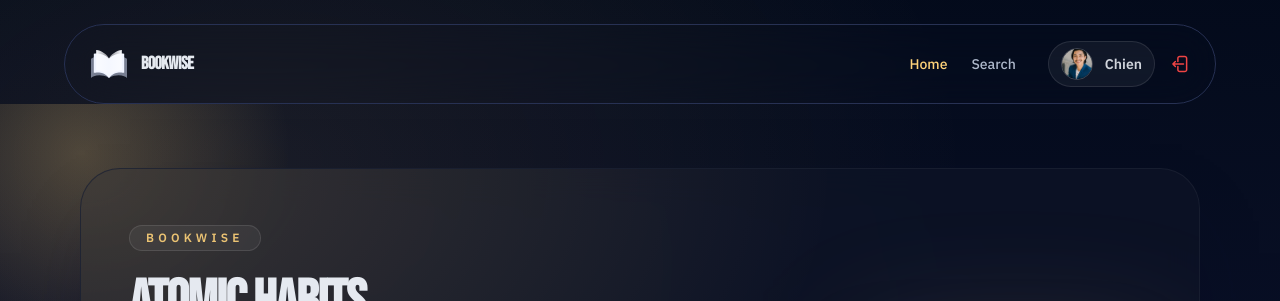
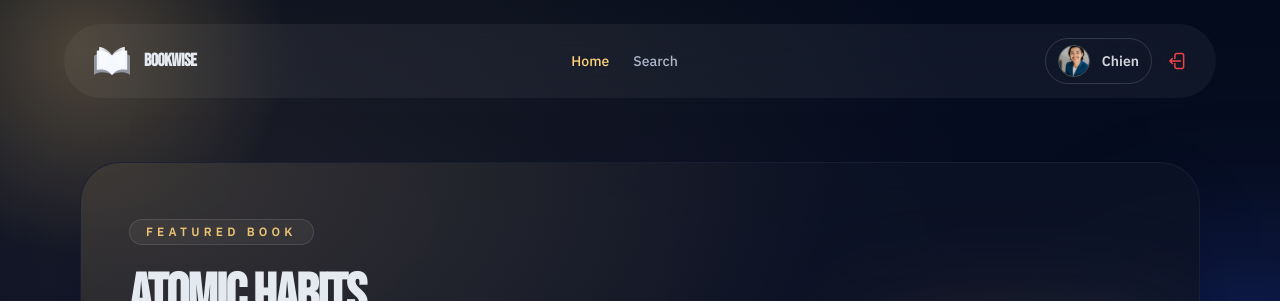
Before and after one commit to heyitschien/university-library-full-stack, a Next.js app: page /web in a window 1280 px wide. Shown: the top 301 px of the page. Built offline with nearby package versions, Linux system fonts and the light colour scheme.

Commit message:
update header to be a part of the main page floating feel

```diff
--- a/src/app/layout.tsx
+++ b/src/app/layout.tsx
@@ -59,6 +59,10 @@ export default function RootLayout({
       <body
         className={`${plexSans.variable} ${bebasDisplay.variable} min-h-screen bg-background font-sans antialiased`}
       >
+        <div className="pointer-events-none fixed inset-0 -z-10">
+          <div className="absolute -left-32 -top-40 h-[420px] w-[420px] rounded-full bg-[radial-gradient(circle_at_center,hsl(var(--primary)/0.25)_0%,transparent_70%)]" />
+          <div className="absolute right-[-18%] top-1/4 h-[520px] w-[520px] rounded-full bg-[radial-gradient(circle_at_center,rgba(44,87,255,0.4)_0%,transparent_75%)] blur-3xl" />
+        </div>
         <Header />
         {children}
       </body>
--- a/src/app/web/page.tsx
+++ b/src/app/web/page.tsx
@@ -10,10 +10,6 @@ export default async function WebHomePage() {
 
   return (
     <main className="relative w-full overflow-hidden">
-      <div className="pointer-events-none absolute inset-0 -z-10">
-        <div className="absolute -left-32 -top-40 h-[420px] w-[420px] rounded-full bg-[radial-gradient(circle_at_center,hsl(var(--primary)/0.25)_0%,transparent_70%)]" />
-        <div className="absolute right-[-18%] top-1/4 h-[520px] w-[520px] rounded-full bg-[radial-gradient(circle_at_center,rgba(44,87,255,0.4)_0%,transparent_75%)] blur-3xl" />
-      </div>
       {featured ? (
         <FeaturedBook book={featured} />
       ) : (
--- a/src/components/FeaturedBook.tsx
+++ b/src/components/FeaturedBook.tsx
@@ -15,7 +15,7 @@ export default function FeaturedBook({ book }: Props) {
         <div className="grid grid-cols-1 items-center gap-10 lg:grid-cols-[minmax(0,1fr)_minmax(260px,320px)] lg:gap-16">
           <div className="flex flex-col gap-6">
             <span className="inline-flex w-fit items-center gap-2 rounded-full border border-white/10 bg-white/5 px-4 py-1 text-xs font-semibold uppercase tracking-[0.35em] text-primary/90">
-              BookWise
+              Featured Book
             </span>
             <div className="space-y-3">
               <h1 className="text-balance font-display text-4xl font-semibold tracking-tight text-foreground sm:text-5xl lg:text-[3.5rem]">
--- a/src/components/Header.tsx
+++ b/src/components/Header.tsx
@@ -16,9 +16,13 @@ export default function Header() {
 
   return (
     <header className="px-4 pt-6">
-      <div className="border-white/8 from-white/8 via-white/4 mx-auto flex w-full max-w-6xl items-center justify-between rounded-full border bg-gradient-to-r to-white/0 px-6 py-4 shadow-[0_18px_60px_-40px_rgba(7,13,45,0.95)] backdrop-blur-xl">
-        <Link href="/web" className="flex items-center gap-3">
-          <span className="relative flex h-10 w-10 items-center justify-center">
+      <div className="mx-auto flex w-full max-w-6xl justify-center">
+        <div className="relative w-full">
+          <div className="w-full rounded-full bg-white/5 shadow-[0_30px_70px_-45px_rgba(8,12,48,0.9)]">
+            <div className="bg-white/8 relative flex w-full items-center justify-between gap-8 rounded-full px-7 py-3.5 backdrop-blur-2xl">
+
+              <Link href="/web" className="relative flex items-center gap-3">
+                <span className="flex h-10 w-10 items-center justify-center">
                   <Image
                     src="/icons/logo.svg"
                     alt="BookWise logo"
@@ -32,8 +36,7 @@ export default function Header() {
                 </span>
               </Link>
 
-        <div className="flex items-center gap-8">
-          <nav className="flex items-center gap-6 text-sm font-medium">
+              <nav className="relative ml-8 flex items-center gap-6 text-sm font-medium">
                 {NAV_ITEMS.map((item) => {
                   const isActive =
                     pathname === item.href ||
@@ -46,7 +49,7 @@ export default function Header() {
                         "transition-colors duration-200",
                         isActive
                           ? "text-primary"
-                      : "text-muted-foreground hover:text-foreground",
+                          : "text-muted-foreground hover:text-foreground/85",
                       )}
                     >
                       {item.label}
@@ -55,9 +58,9 @@ export default function Header() {
                 })}
               </nav>
 
-          <div className="flex items-center gap-4">
-            <div className="flex items-center gap-3 rounded-full border border-white/10 bg-white/5 px-3 py-1.5">
-              <div className="relative h-8 w-8 overflow-hidden rounded-full border border-white/20">
+              <div className="relative ml-6 flex items-center gap-4">
+                <div className="bg-white/18 flex items-center gap-3 rounded-full border border-white/15 px-3 py-1.5 backdrop-blur-xl">
+                  <div className="relative h-8 w-8 overflow-hidden rounded-full border border-white/25">
                     <Image
                       src="/images/profile/chien_head_shot.jpg"
                       alt="Chien profile photo"
@@ -80,6 +83,8 @@ export default function Header() {
               </div>
             </div>
           </div>
+        </div>
+      </div>
     </header>
   );
 }
```
Lines whose indentation alone changed are shown as unchanged.
